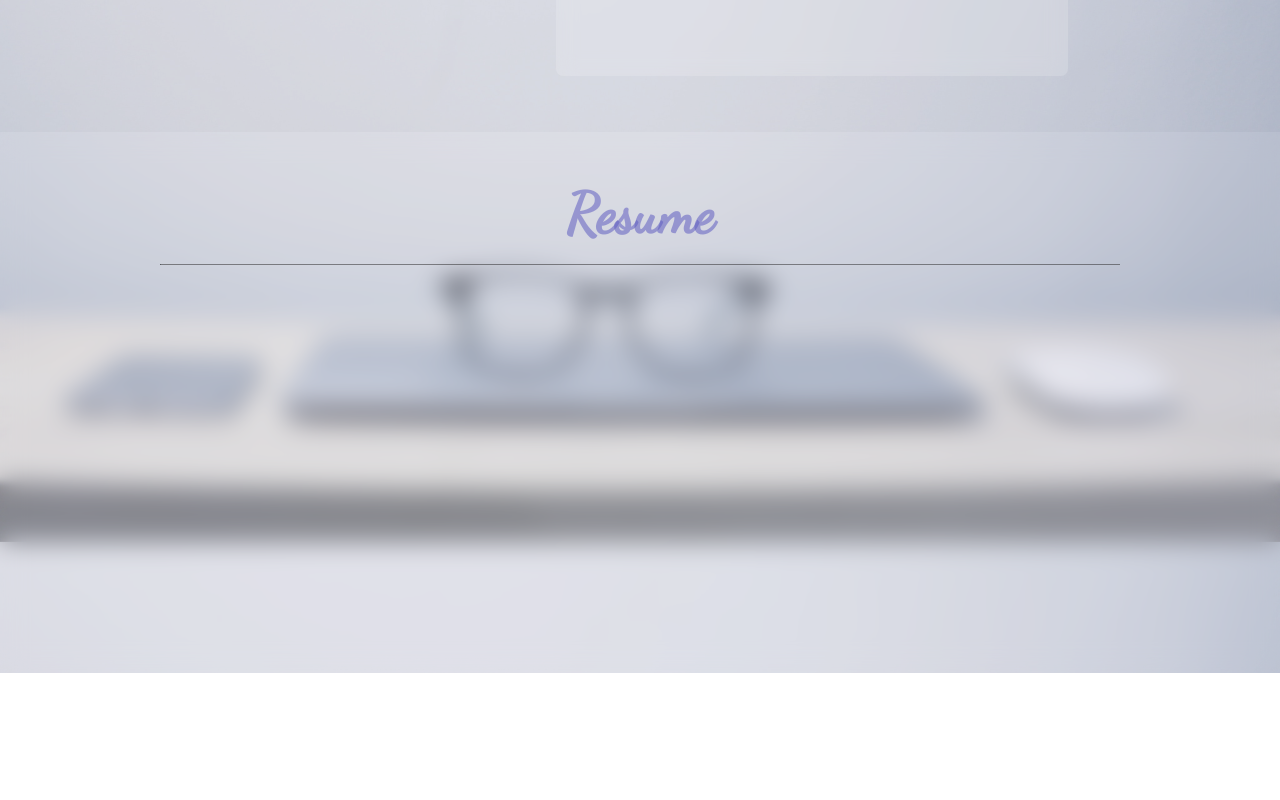
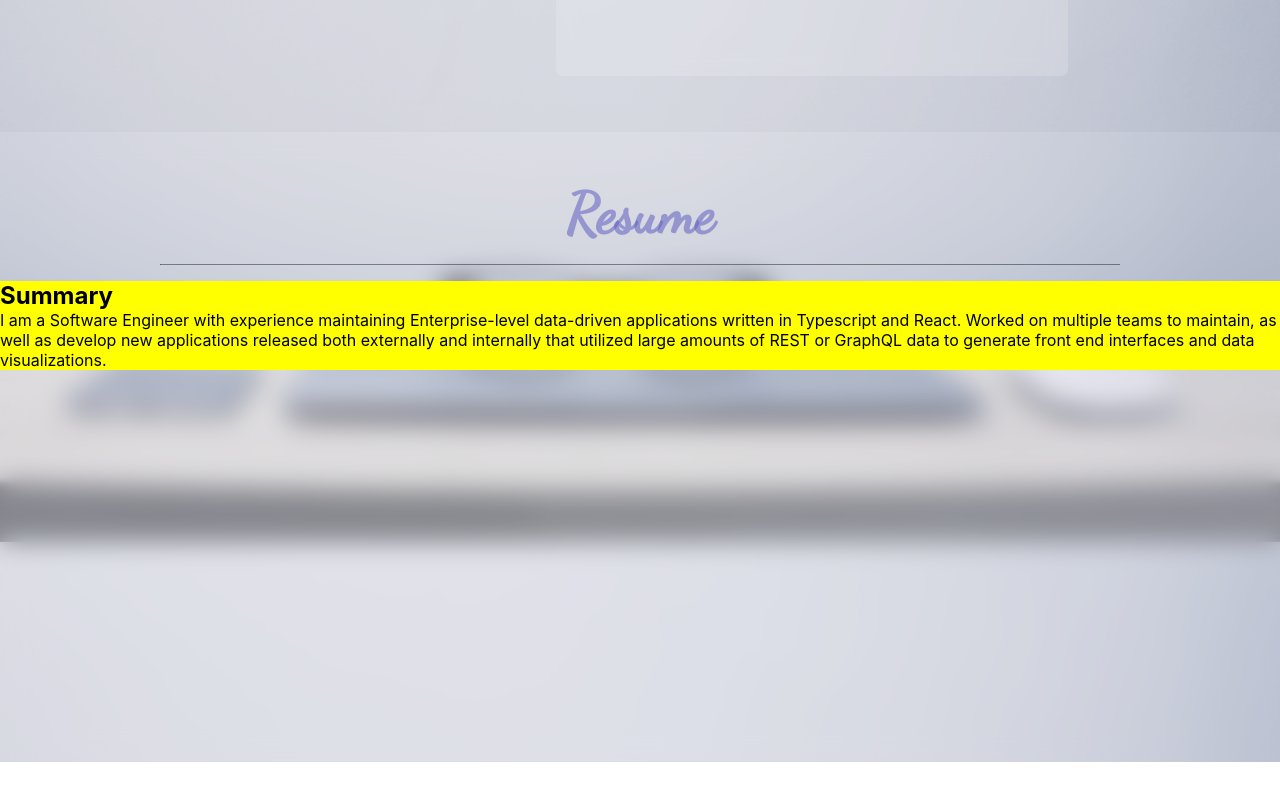
Before and after one commit to BrandonL65/portfolio, a React (Create React App) app: page / in a window 1280 px wide. Shown: the part 1162-1962 px from the top of the page. Built offline with nearby package versions, Linux system fonts and the light colour scheme.

Commit message:
add resume summary component

```diff
--- a/src/components/Resume/Resume.tsx
+++ b/src/components/Resume/Resume.tsx
@@ -1,5 +1,6 @@
 import React from "react";
 import WorkExperience from "../WorkExperience/WorkExperience";
+import ResumeSummary from "../ResumeSummary/ResumeSummary";
 import styles from "./Resume.module.css";
 
 const Resume = () => {
@@ -7,6 +8,7 @@ const Resume = () => {
     <div className={styles["container"]}>
       <h1 className={styles["title"]}>Resume</h1>
       <hr className={styles["hr"]}></hr>
+      <ResumeSummary />
       <WorkExperience />
     </div>
   );
--- /dev/null
+++ b/src/components/ResumeSummary/ResumeSummary.module.css
@@ -0,0 +1,3 @@
+.container {
+  background-color: yellow;
+}
--- /dev/null
+++ b/src/components/ResumeSummary/ResumeSummary.tsx
@@ -0,0 +1,19 @@
+import React from "react";
+import styles from "./ResumeSummary.module.css";
+
+const ResumeSummary = () => {
+  return (
+    <div className={styles.container}>
+      <h2>Summary</h2>
+      <p className={styles["resume-text"]}>
+        I am a Software Engineer with experience maintaining Enterprise-level
+        data-driven applications written in Typescript and React. Worked on
+        multiple teams to maintain, as well as develop new applications released
+        both externally and internally that utilized large amounts of REST or
+        GraphQL data to generate front end interfaces and data visualizations.
+      </p>
+    </div>
+  );
+};
+
+export default ResumeSummary;
```
